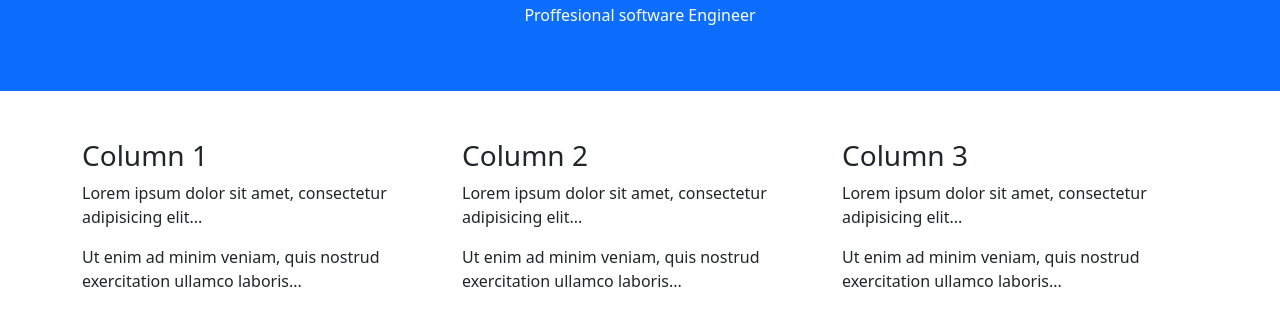
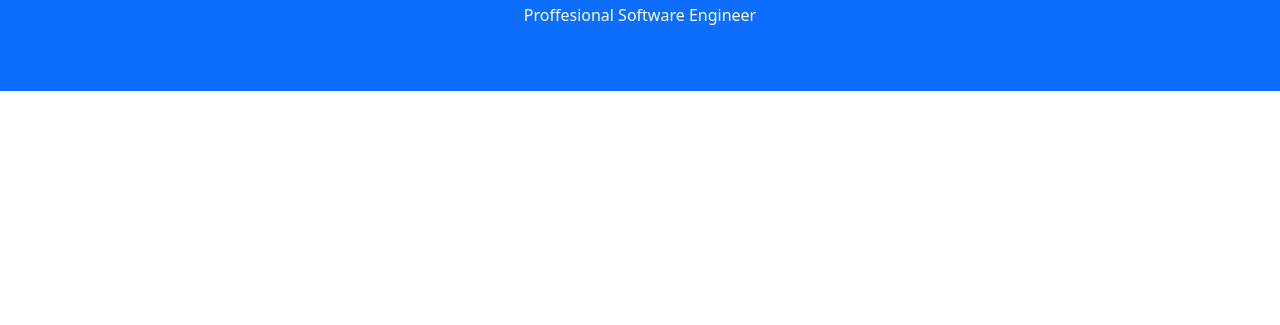
Before and after one commit to omidmohebbise/omidmohebbise, a plain HTML site: page index.html in a window 1280 px wide. Shown: the part 101-426 px from the top of the page. Drawn offline with nearby package versions, Linux system fonts and the light colour scheme.

Commit message:
remove addiotnal content

```diff
--- a/index.html
+++ b/index.html
@@ -11,26 +11,12 @@
 
 <div class="container-fluid p-5 bg-primary text-white text-center">
   <h1>Omid Mohebbi</h1>
-  <p>Proffesional software Engineer</p>
+  <p>Proffesional Software Engineer</p>
 </div>
 
 <div class="container mt-5">
   <div class="row">
-    <div class="col-sm-4">
-      <h3>Column 1</h3>
-      <p>Lorem ipsum dolor sit amet, consectetur adipisicing elit...</p>
-      <p>Ut enim ad minim veniam, quis nostrud exercitation ullamco laboris...</p>
-    </div>
-    <div class="col-sm-4">
-      <h3>Column 2</h3>
-      <p>Lorem ipsum dolor sit amet, consectetur adipisicing elit...</p>
-      <p>Ut enim ad minim veniam, quis nostrud exercitation ullamco laboris...</p>
-    </div>
-    <div class="col-sm-4">
-      <h3>Column 3</h3>
-      <p>Lorem ipsum dolor sit amet, consectetur adipisicing elit...</p>
-      <p>Ut enim ad minim veniam, quis nostrud exercitation ullamco laboris...</p>
-    </div>
+
   </div>
 </div>
 
```
